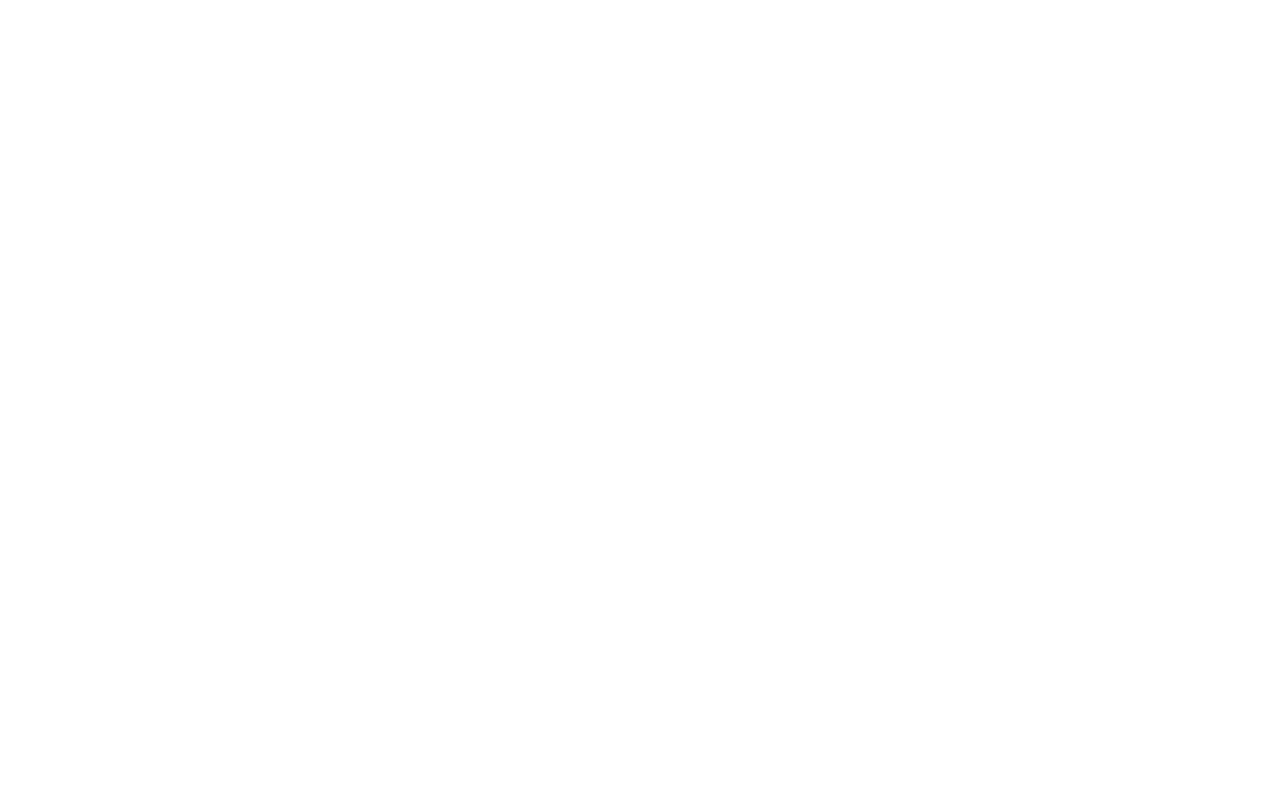
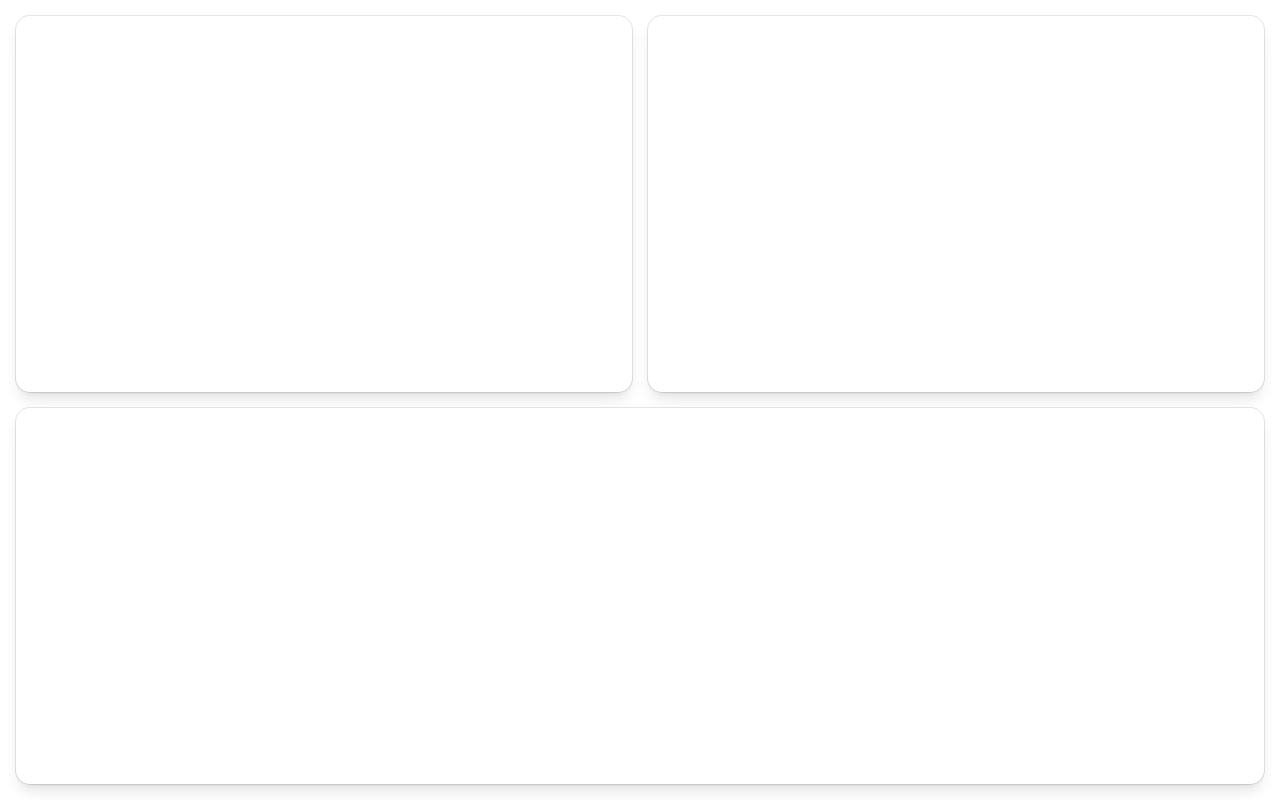
Before and after one commit to water3god/DementiaApp, a Next.js app: page /home in a window 1280 px wide. Built offline with nearby package versions, Linux system fonts and the light colour scheme.

Commit message:
prototype

```diff
--- a/app/home/page.tsx
+++ b/app/home/page.tsx
@@ -1,3 +1,11 @@
+import { Card } from "@/components/ui/card";
+
 export default function Home() {
-  return <div></div>;
+  return (
+    <div className="grid min-h-screen grid-cols-2 grid-rows-2 gap-4 p-4">
+      <Card className="shadow-lg" />
+      <Card className="shadow-lg" />
+      <Card className="col-span-2 shadow-lg" />
+    </div>
+  );
 }
```
